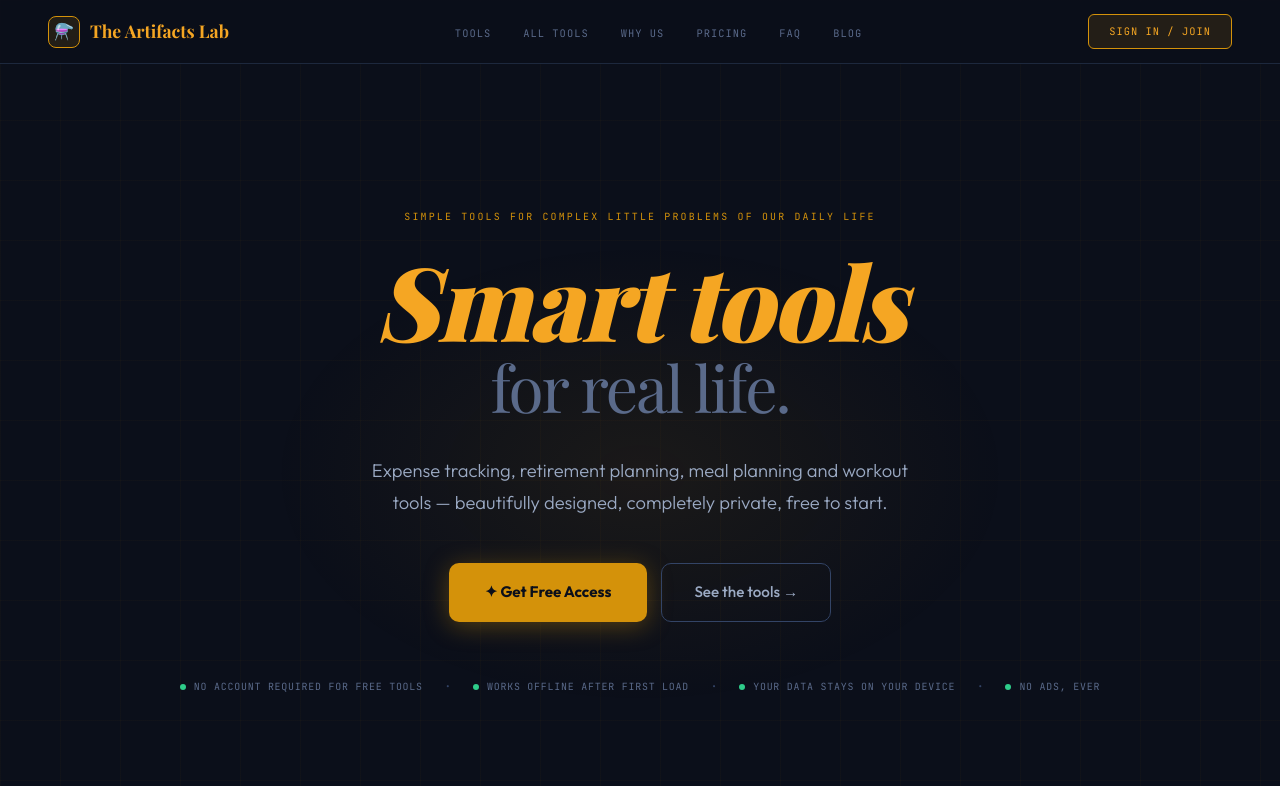
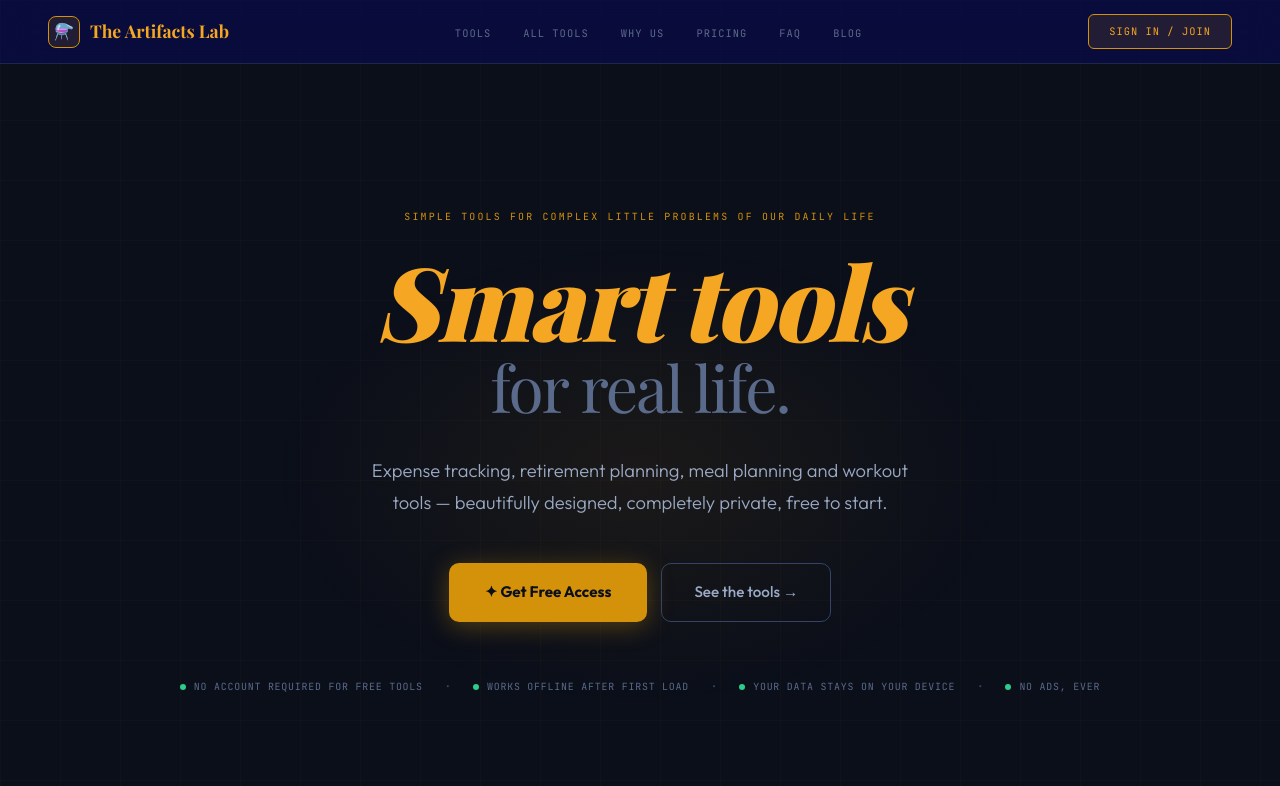
Before and after one commit to Kappa197/artifacts-lab, a website: page index.html in a window 1280 px wide. Shown: the top 786 px of the page. Drawn offline with nearby package versions, Linux system fonts and the light colour scheme; a web font is replaced by a local one.

Commit message:
Add files via upload

```diff
--- a/index.html
+++ b/index.html
@@ -919,6 +919,15 @@ footer {
 
 
 
+
+/* ══ TEMPORARY DEBUG CSS — REMOVE AFTER TESTING ══ */
+* {
+  outline: 1px solid rgba(255, 0, 0, 0.2) !important;
+}
+nav, .nav-mobile-menu, .nav-backdrop, .nav-hamburger {
+  background: rgba(0, 0, 255, 0.15) !important;
+}
+/* ══ END DEBUG CSS ══ */
 </style>
 </head>
 <body>
```
